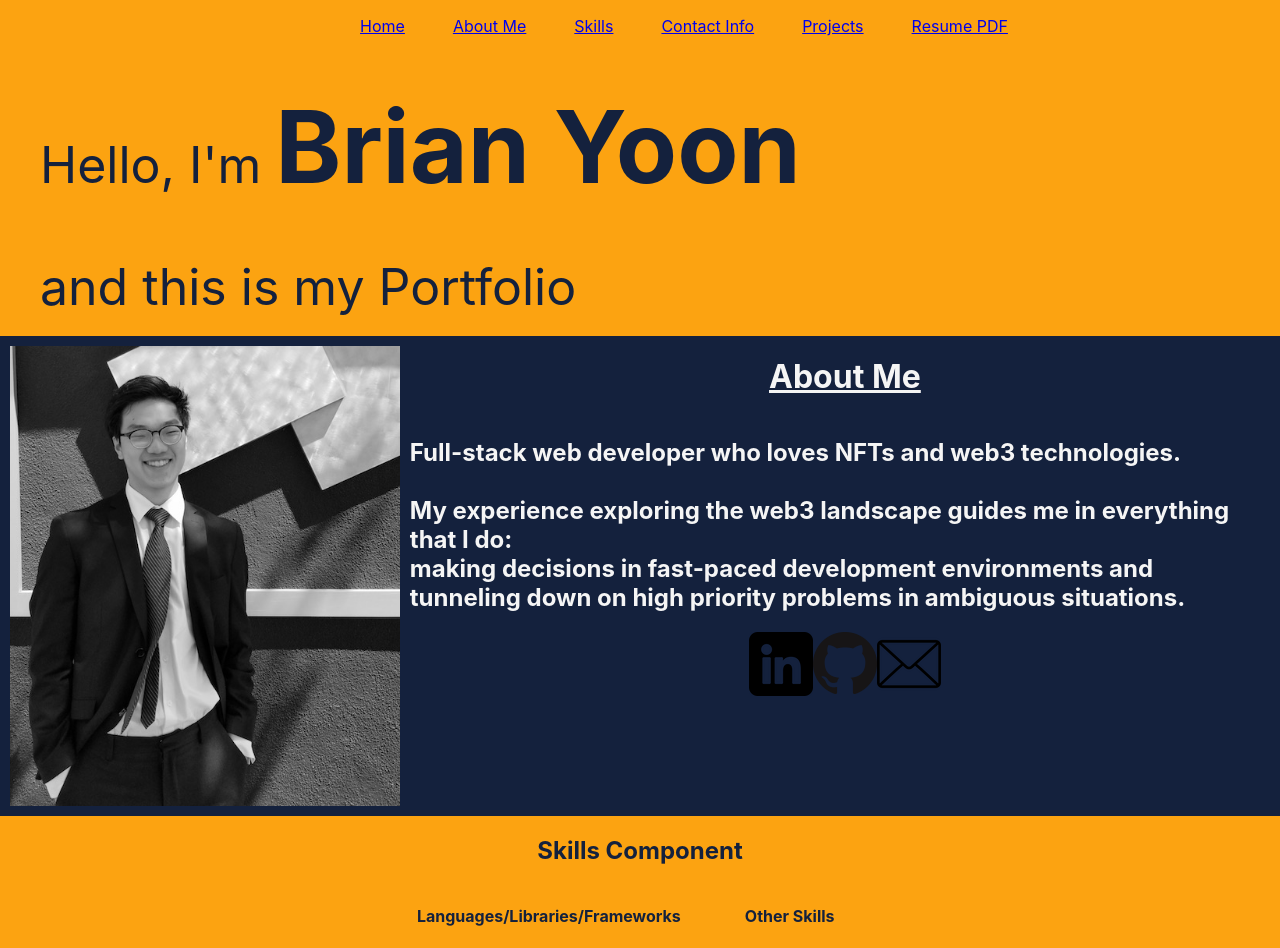
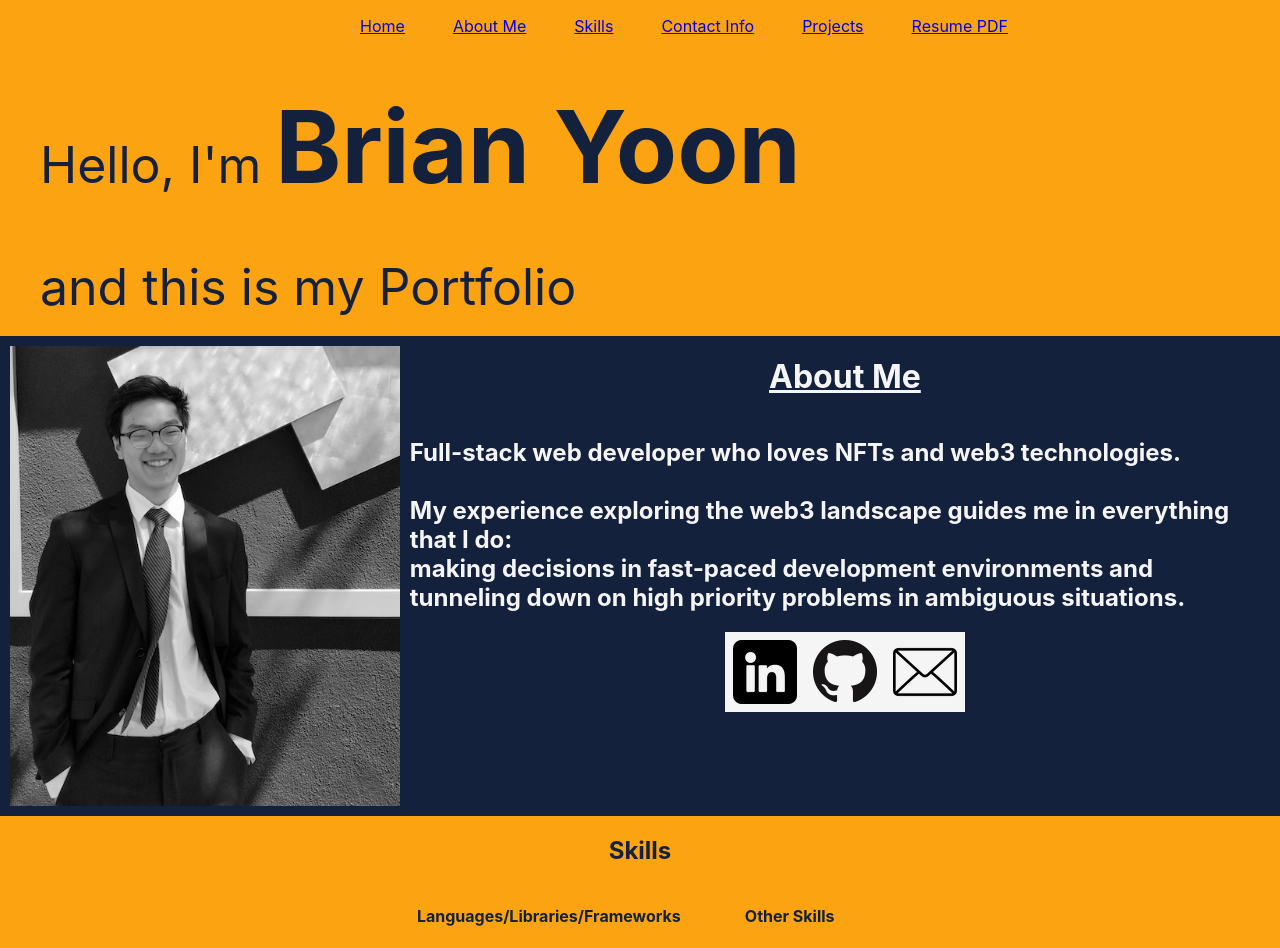
Before and after one commit to thinkaboutmovies/portfolio, a React (Create React App) app: page / in a window 1280 px wide. Shown: the top 948 px of the page. Built offline with nearby package versions, Linux system fonts and the light colour scheme.

Commit message:
styled Contact.js

```diff
--- a/src/App.css
+++ b/src/App.css
@@ -54,6 +54,10 @@ body {
   align-items: center;
 }
 
+#Contact img {
+  background-color: whitesmoke;
+  padding: 0.5rem;
+}
 
 #Skills {
   display: flex;
--- a/src/components/Skills.js
+++ b/src/components/Skills.js
@@ -3,7 +3,7 @@ import React from 'react';
 function Skills(props) {
     return (
 			<div id='Skills'>
-				<h2>Skills Component</h2>
+				<h2>Skills</h2>
 				<section class='Skills-Card-List'>
 					<article id='languages'>
 						<h4>Languages/Libraries/Frameworks</h4>
```
